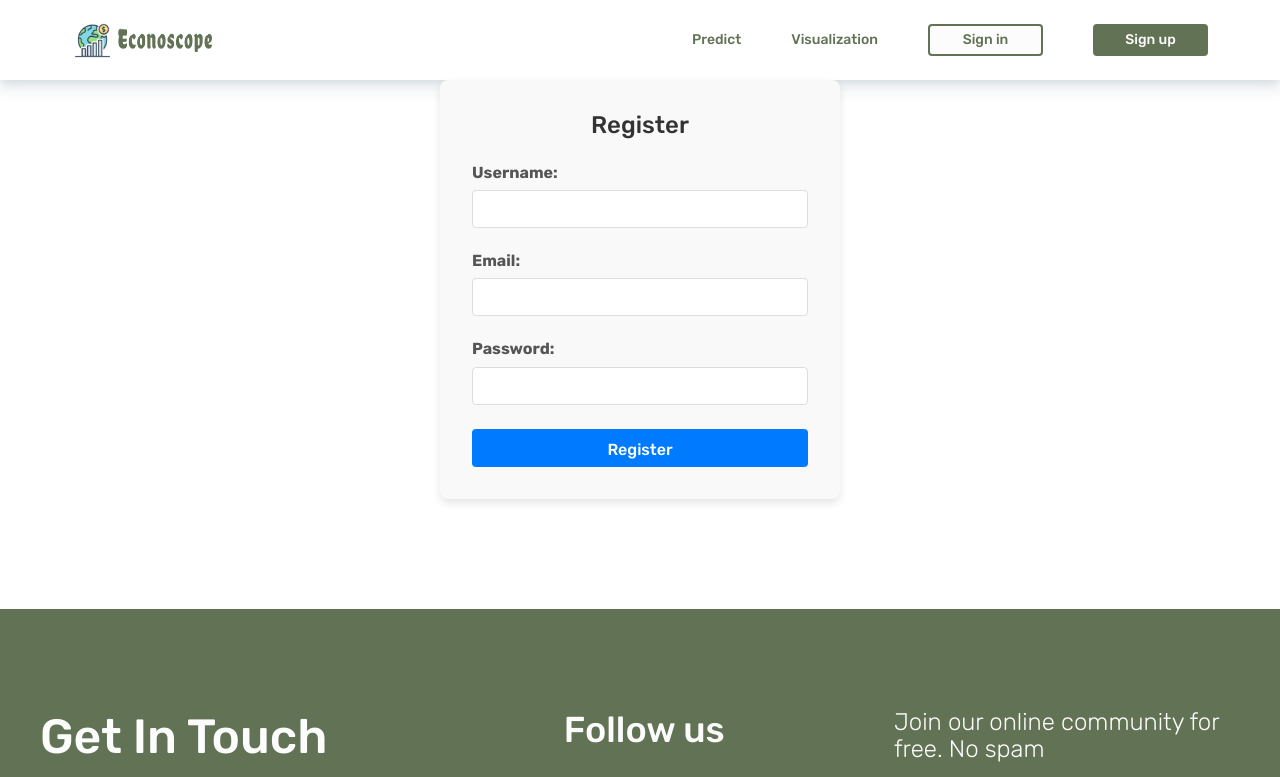
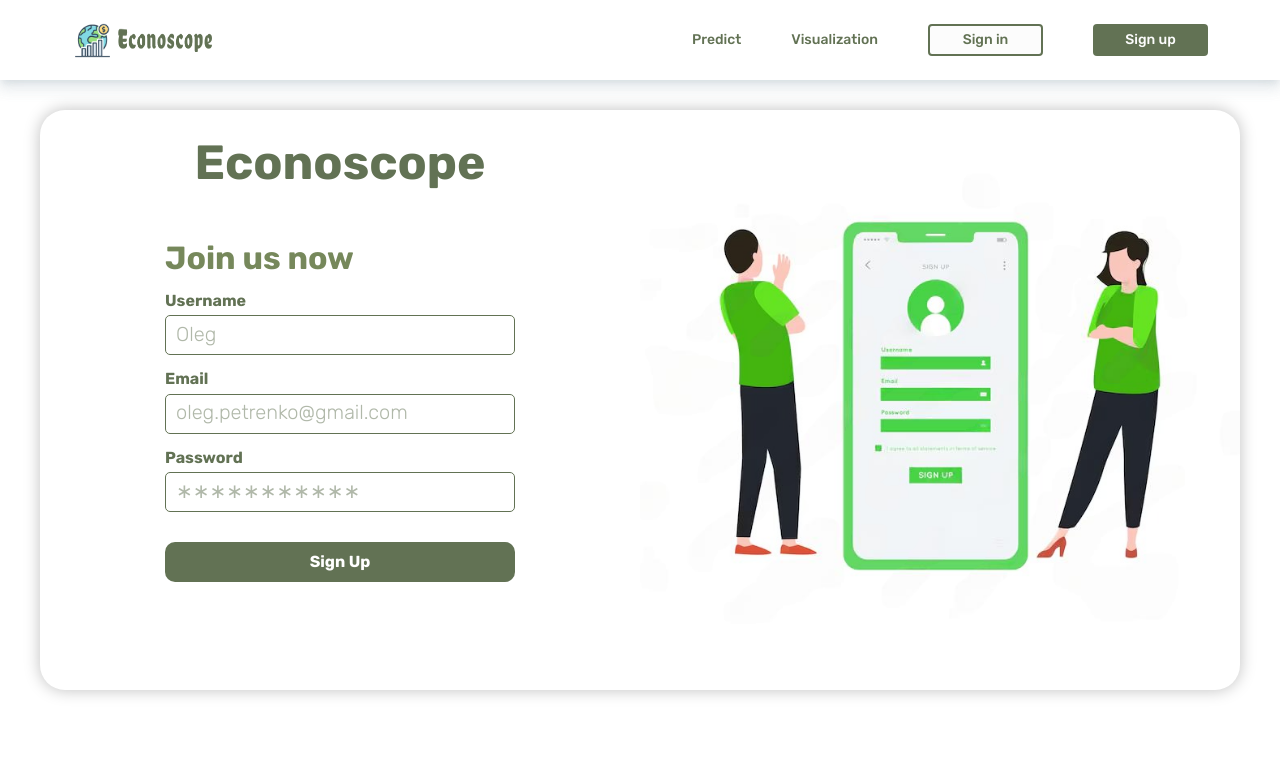
Before and after one commit to sofibrezden/econoscope, a React (Create React App) app in the folder frontend/: page /register in a window 1280 px wide. Shown: the top 777 px of the page. Built offline with nearby package versions, Linux system fonts and the light colour scheme.

Commit message:
register form

```diff
--- a/frontend/src/pages/HomePage/Login.jsx
+++ b/frontend/src/pages/HomePage/Login.jsx
@@ -80,7 +80,7 @@ function Login() {
                 />
               </div>
               <div className={styles.buttons_container}>
-                <button className={styles.sign_up_button}>Sign Up</button>
+                <button className={styles.sign_up_button}>Sign In</button>
                 <p className={styles.sub_text}>
                   Don`t have an account?{" "}
                   <a href="/register" className={styles.sign_in_link}>
--- a/frontend/src/pages/RegistrationPage/components/RegisterForm.jsx
+++ b/frontend/src/pages/RegistrationPage/components/RegisterForm.jsx
@@ -1,81 +1,89 @@
-import React, { useState } from 'react';
-import axios from 'axios';
-import { useNavigate } from 'react-router-dom';
-import '../components/RegisterForm.scss';
+import React, { useState } from "react";
+import axios from "axios";
+import { useNavigate } from "react-router-dom";
+import "../components/RegisterForm.scss";
+import styles from "./RegisterForm.module.scss";
+import { Field, Form, Formik } from "formik";
+import SignUp from "../../../assets/sign_up.png";
+import { toast } from "react-toastify";
 
 const Register = () => {
-    const [username, setUsername] = useState('');
-    const [email, setEmail] = useState('');
-    const [password, setPassword] = useState('');
-    const [message, setMessage] = useState('');
-    const [error, setError] = useState('');
   const navigate = useNavigate();
 
-    const handleRegister = async (e) => {
-        e.preventDefault();
-        setError('');
-        setMessage('');
-
-        if (!username || !email || !password) {
-            setError('Username, email, and password are required');
+  const handleRegister = async (value) => {
+    if (!value.username || !value.email || !value.password) {
+      toast.error("Fields are required ");
       return;
     }
 
     try {
-            const response = await axios.post('http://localhost:5000/register', {
-                username,
-                email,
-                password,
-            }, {
+      const response = await axios.post(
+        "http://localhost:5000/register",
+        value,
+        {
           headers: {
-                    'Content-Type': 'application/json'
+            "Content-Type": "application/json",
+          },
         }
-            });
+      );
 
-            setMessage(response.data.message);
-            navigate('/login');
+      navigate("/login");
     } catch (err) {
       if (err.response && err.response.data && err.response.data.error) {
-                setError(err.response.data.error);
+        toast.error(err.response.data.error);
       } else {
-                setError('An error occurred during registration');
+        toast.error("An error occurred during registration");
       }
     }
   };
 
   return (
-        <div className="register-container">
-            <h2>Register</h2>
-            <form onSubmit={handleRegister}>
-                <div className="form-group">
-                    <label>Username:</label>
-                    <input
-                        type="text"
-                        value={username}
-                        onChange={(e) => setUsername(e.target.value)}
+    <>
+      <div className={styles.root}>
+        <div>
+          <h1>Econoscope</h1>
+          <Formik
+            initialValues={{
+              email: "",
+              username: "",
+              password: "",
+            }}
+            onSubmit={handleRegister}
+          >
+            <Form className={styles.form}>
+              <p className={styles.welcome_back}>Join us now</p>
+              <div>
+                <label htmlFor="username">Username </label>
+                <Field id="username" name="username" placeholder="Oleg" />
+              </div>
+              <div>
+                <label htmlFor="username">Email </label>
+                <Field
+                  id="email"
+                  name="email"
+                  placeholder="oleg.petrenko@gmail.com"
                 />
               </div>
-                <div className="form-group">
-                    <label>Email:</label>
-                    <input
-                        type="email"
-                        value={email}
-                        onChange={(e) => setEmail(e.target.value)}
+              <div>
+                <label htmlFor="password">Password </label>
+                <Field
+                  id="password"
+                  name="password"
+                  type="password"
+                  placeholder="∗∗∗∗∗∗∗∗∗∗∗"
                 />
               </div>
-                <div className="form-group">
-                    <label>Password:</label>
-                    <input
-                        type="password"
-                        value={password}
-                        onChange={(e) => setPassword(e.target.value)}
-                    />
+              <div className={styles.buttons_container}>
+                <button className={styles.sign_up_button}>Sign Up</button>
               </div>
-                <button type="submit">Register</button>
-            </form>
-            {message && <p className="success-message">{message}</p>}
-            {error && <p className="error-message">{error}</p>}
+            </Form>
+          </Formik>
         </div>
+        <div className={styles.container_for_image}>
+          <img src={SignUp} alt="Auth Image" fill />
+        </div>
+      </div>
+    </>
   );
 };
 
--- /dev/null
+++ b/frontend/src/pages/RegistrationPage/components/RegisterForm.module.scss
@@ -0,0 +1,100 @@
+.form {
+  display: flex;
+  flex-direction: column;
+  gap: 15px;
+  margin: auto;
+  width: 350px;
+}
+
+.welcome_back {
+  color: #76885B;
+  font-size: 32px;
+  font-weight: 700;
+  margin-bottom: 0px;
+}
+
+.buttons_container {
+  display: flex;
+  flex-direction: column;
+  gap: 15px;
+  align-items: center;
+}
+
+.sign_up_button {
+  width: 100%;
+  height: 40px;
+  background-color: #627254;
+  color: white;
+  font-weight: 700;
+  font-size: 16px;
+  text-align: center;
+  border: none;
+  border-radius: 10px;
+  margin-top: 15px;
+}
+
+.sign_in_link {
+  text-decoration: none;
+  color: #627254;
+}
+
+.sub_text {
+  font-size: 16px;
+  color: #627254;
+}
+
+.root {
+  max-width: 1200px;
+  margin: auto;
+  margin-top: 30px;
+  height: 580px;
+  box-shadow: 0px 0px 15.8px 0px #00000040;
+  border-radius: 25px;
+  display: grid;
+  grid-template-columns: 1fr 1fr;
+
+  h1 {
+    color: #627254;
+    font-size: 48px;
+    font-weight: 700;
+    text-align: center;
+    margin-top: 25px;
+    margin-bottom: 50px;
+  }
+
+  .container_for_image {
+    position: relative;
+    border-radius: 0px 25px 25px 0px;
+    overflow: hidden;
+
+    img {
+      object-fit: cover;
+      width: 600px;
+      height: 90%;
+      margin-top: 25px;
+    }
+  }
+
+  input {
+    width: 350px;
+    height: 40px;
+    border: 1px solid #627254;
+    border-radius: 5px;
+    padding: 10px 0px 10px 10px;
+    &::placeholder {
+      color: rgba(98, 114, 84, 0.5);
+    }
+    &:focus {
+      border: 1px solid #627254;
+      outline: none;
+    }
+  }
+
+  label {
+    font-size: 16px;
+    font-weight: 700;
+    color: #627254;
+    display: block;
+    margin-bottom: 5px;
+  }
+}
```
Also changed, not shown: frontend/src/assets/sign_up.png (added). Lines whose indentation alone changed are shown as unchanged.
